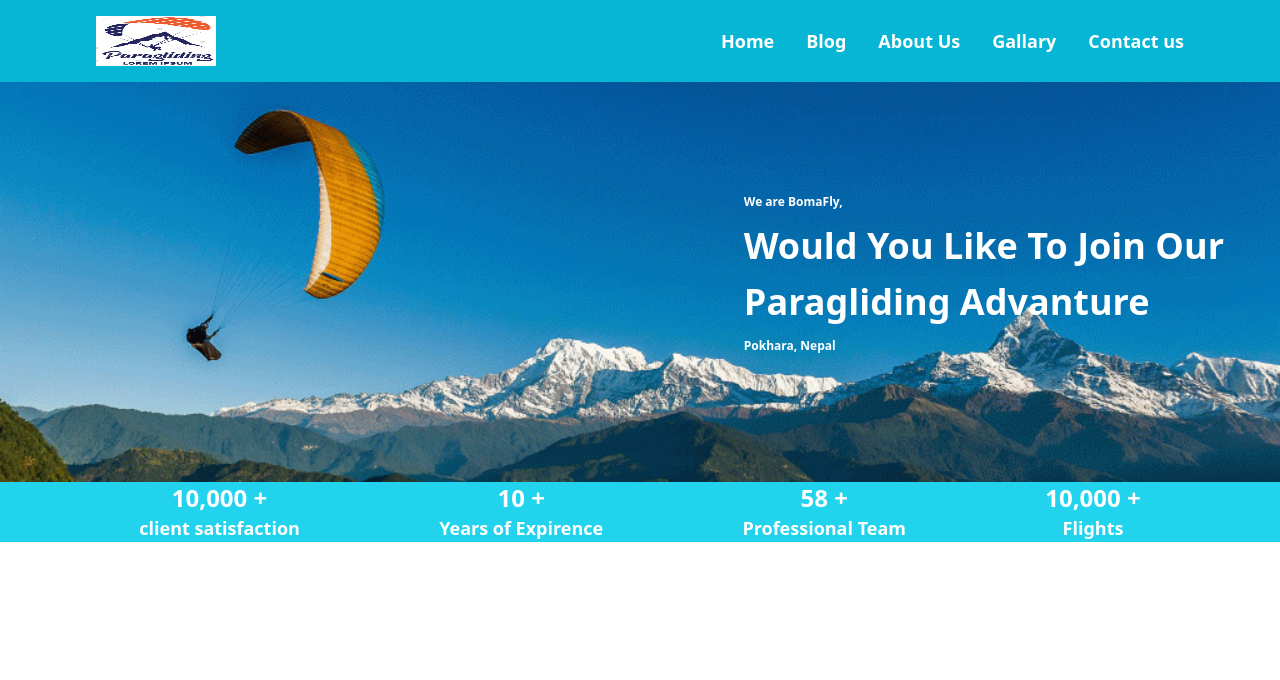
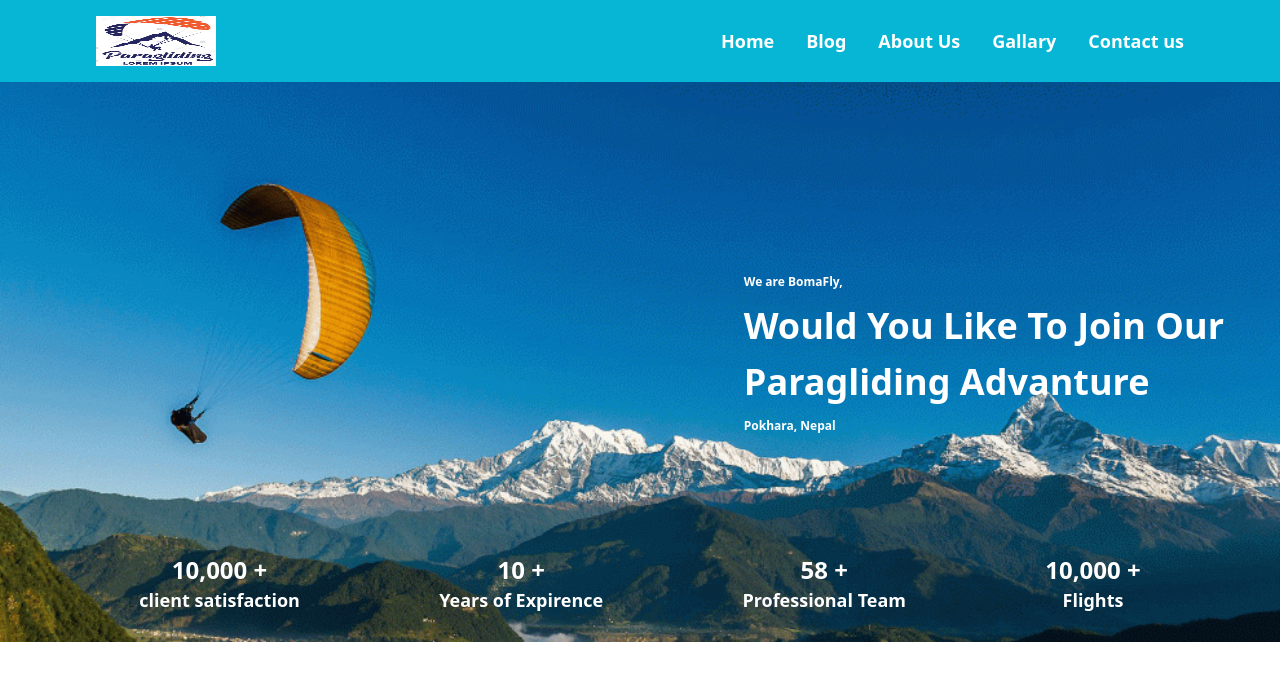
Before and after one commit to Dipak-Gautam/Paragliding, a React (Vite) app: page / in a window 1280 px wide. Shown: the top 680 px of the page. Built offline with nearby package versions, Linux system fonts and the light colour scheme.

Commit message:
animated counter changed

```diff
--- a/src/Components/HeroImage/HeroImage.jsx
+++ b/src/Components/HeroImage/HeroImage.jsx
@@ -2,6 +2,7 @@ import React, { useEffect } from "react";
 import bgimage from "./bgimage/heroimage2.gif";
 import Aos from "aos";
 import "aos/dist/aos.css";
+import AnimatedCounter from "../../Screens/Home/AnimatedCounter";
 
 const HeroImage = () => {
   useEffect(() => {
@@ -13,7 +14,7 @@ const HeroImage = () => {
         style={{
           backgroundImage: `url(${bgimage})`,
         }}
-        className=" bg-no-repeat bg-center bg-cover w-full h-[50vh] flex justify-end items-center"
+        className=" bg-no-repeat bg-center bg-cover w-full h-[70vh] flex flex-col justify-center items-end relative"
       >
         <div className=" mx-14">
           <p
@@ -48,6 +49,9 @@ const HeroImage = () => {
             Pokhara, Nepal
           </p>
         </div>
+        <div className="w-full absolute bottom-[5%]">
+          <AnimatedCounter />
+        </div>
       </div>
     </div>
   );
--- a/src/Screens/Home/AnimatedCounter.jsx
+++ b/src/Screens/Home/AnimatedCounter.jsx
@@ -6,7 +6,7 @@ const AnimatedCounter = () => {
   return (
     <div
       //   style={{ backgroundImage: `url(${bgimage})` }}
-      className="bg-no-repeat bg-cover bg-cyan-400"
+      className="bg-no-repeat bg-cover bg-transparent"
     >
       <div className="overflow-hidden flex justify-evenly my-auto">
         <div className="my-auto text-center space-y-2">
--- a/src/Screens/Home/Home.jsx
+++ b/src/Screens/Home/Home.jsx
@@ -6,7 +6,7 @@ const Home = () => {
   return (
     <div>
       <HeroImage />
-      <AnimatedCounter />
+      {/* <AnimatedCounter /> */}
     </div>
   );
 };
```
